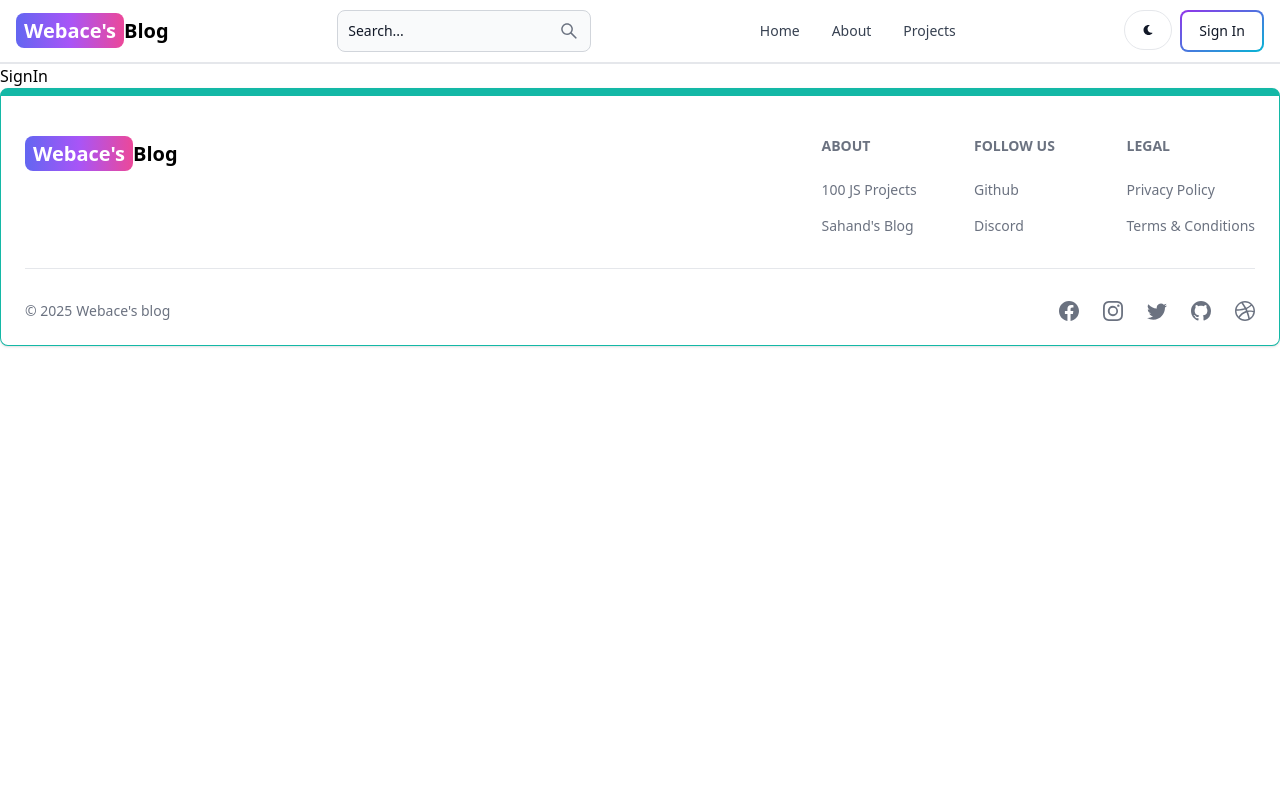
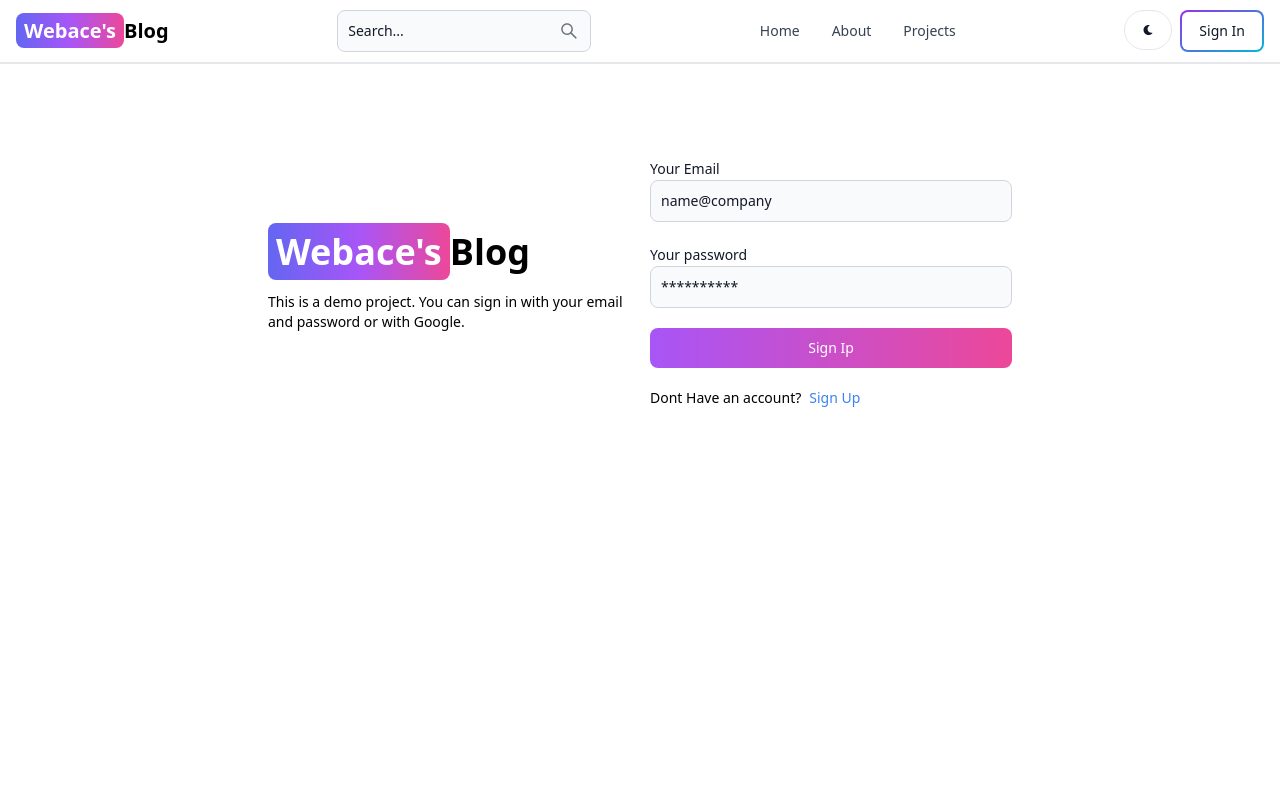
Before and after one commit to zaidkhan-div/Mern-Blogging-Site, a React (Vite) app in the folder Client-Side/: page /sign-in in a window 1280 px wide. Shown: the top 800 px of the page. Built offline with nearby package versions, Linux system fonts and the light colour scheme.

Commit message:
compete Signin Page Functionality

```diff
--- a/Client-Side/src/Pages/SignIn.jsx
+++ b/Client-Side/src/Pages/SignIn.jsx
@@ -1,9 +1,121 @@
-import React from 'react'
+import { Alert, Button, Label, Spinner, TextInput } from 'flowbite-react'
+import React, { useState } from 'react'
+import { Link, useNavigate } from 'react-router-dom'
 
 const SignIn = () => {
+
+  const [formData, setFormData] = useState({});
+  const [errorMessage, setErrorMessage] = useState(null);
+  const [loading, setLoading] = useState(false);
+
+  const navigate = useNavigate()
+
+  const handChange = (e) => {
+    setFormData({ ...formData, [e.target.id]: e.target.value.trim() });
+  }
+
+
+  const handeSubmit = async (e) => {
+    e.preventDefault();
+    if (!formData.email || !formData.password) {
+      return setErrorMessage('Please fill out all the fields.')
+    }
+    try {
+      setLoading(true);
+      setErrorMessage(null)
+
+      const res = await fetch('/api/auth/signin', {
+        method: 'POST',
+        headers: { 'Content-Type': 'application/json' },
+        body: JSON.stringify(formData),
+      });
+
+      const data = await res.json();
+
+      if (data.success === false) {
+        return setErrorMessage(data.message);
+      }
+
+      setLoading(false);
+
+      if (res.ok) {
+        navigate('/')
+      }
+
+    } catch (error) {
+      setErrorMessage(error.message)
+      setLoading(false)
+    }
+
+  }
+
+
+
   return (
-    <div>SignIn</div>
+    <div className='min-h-screen mt-20'>
+      <div className="flex p-3 max-w-3xl mx-auto flex-col md:flex-row md:items-center gap-5">
+        {/* Left */}
+        <div className="flex-1">
+          <Link
+            to='/'
+            className='font-bold dark:text-black text-4xl'>
+            <span className='px-2 py-1 bg-gradient-to-r from-indigo-500 via-purple-500 to-pink-500 rounded-lg text-white'>
+              Webace's
+            </span>
+            Blog
+          </Link>
+          <p className='text-sm mt-5'>
+            This is a demo project. You can sign in with your email and password
+            or with Google.
+          </p>
+        </div>
+        {/* Right */}
+        <div className="flex-1">
+          <form className='flex flex-col gap-5' onSubmit={handeSubmit}>
+            <div>
+              <Label value='Your Email' />
+              <TextInput
+                type='email'
+                placeholder='name@company'
+                id='email'
+                onChange={handChange}
+              />
+            </div>
+            <div>
+              <Label value='Your password' />
+              <TextInput
+                type='password'
+                placeholder='**********'
+                id='password'
+                onChange={handChange}
+              />
+            </div>
+            <Button gradientDuoTone='purpleToPink' type='submit' disabled={loading}>
+              {
+                loading ? (
+                  <>
+                    < Spinner siz='sm' />
+                    <span className='pl-3'>Loadin...</span>
+                  </>
+                ) : "Sign Ip"
+              }
+            </Button>
+          </form>
+          <div className='flex gap-2 text-sm mt-5'>
+            <span>Dont Have an account?</span>
+            <Link to='/sign-up' className='text-blue-500'>Sign Up</Link>
+          </div>
+          {
+            errorMessage && (
+              <Alert className='mt-5' color='failure'>
+                {errorMessage}
+              </Alert>
+            ) // is not null
+          }
+        </div>
+      </div>
+    </div >
   )
 }
 
-export default SignIn
+export default SignIn;
--- a/Client-Side/src/Pages/SignUp.jsx
+++ b/Client-Side/src/Pages/SignUp.jsx
@@ -60,7 +60,8 @@
             Blog
           </Link>
           <p className='text-sm mt-5'>
-            Lorem ipsum dolor sit amet, consectetur adipisicing elit. Repudiandae fuga commodi, eaque, deleniti accusamus in blanditiis eos neque architecto, molestias laudantium ab! Ducimus, libero soluta!
+            This is a demo project. You can sign up with your email and password
+            or with Google.
           </p>
         </div>
         {/* Right */}
```
Also changed, not shown: 1 other file (tests, documents, lock files or other folders).
